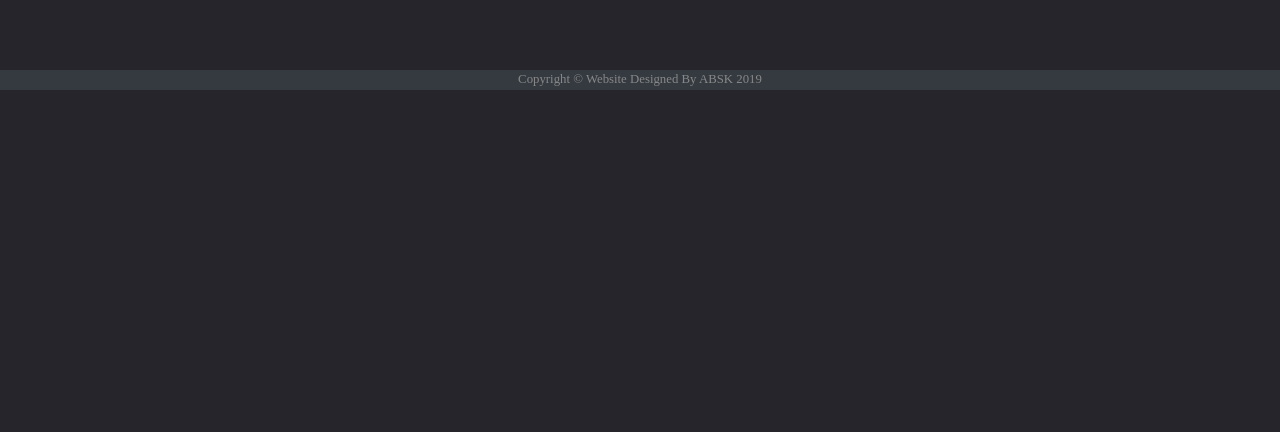
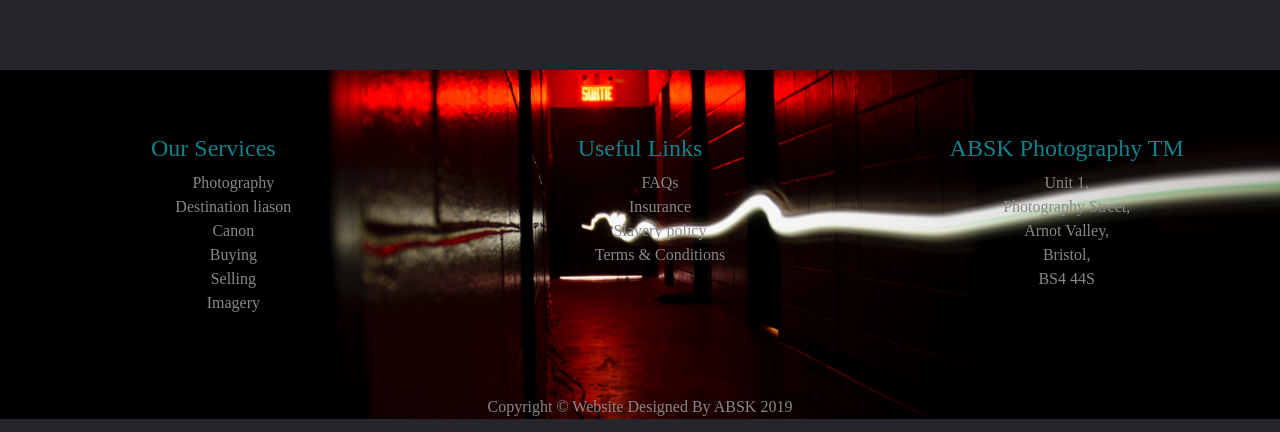
Before and after one commit to helenodia/absk, a website: page contact.html in a window 1280 px wide. Shown: the part 1909-2341 px from the top of the page. Before the commit the page ends 2015 px from the top, so only its background shows below. Drawn offline with Linux system fonts and the light colour scheme; a web font is replaced by a local one.

Commit message:
updating footers

```diff
--- a/contact.html
+++ b/contact.html
@@ -119,11 +119,40 @@
 
 <!-- FOOTER ================================================== -->
 
-   <footer class="bg-dark small text-center text-white-50">
-      <div class="container">
-          <p>Copyright &copy; Website Designed By ABSK 2019</p>
-      </div>
-  </footer>
+
+  <div class="footer-bg container-fluid">
+    <footer class="text-center">
+      <div class="row container-text-padding">
+        <div class="col-sm text-center">
+          <h4>Our Services</h4>
+          <ul>
+              <li>Photography</li>
+              <li>Destination liason</li>
+              <li>Canon</li>
+              <li>Buying</li>
+              <li>Selling</li>
+              <li>Imagery</li>
+            </ul>
+        </div>
+          <div class="col-sm text-center">
+            <h4>Useful Links</h4>
+            <ul>
+              <li><a href="#">FAQs</a></li>
+              <li><a href="#">Insurance</a></li>
+              <li><a href="#">Slavery policy</a></li>
+              <li><a href="#">Terms & Conditions</a></li>
+            </ul>
+          </div>
+          <div class="col-sm text-center">
+            <h4>ABSK Photography TM</h4>
+          <p>Unit 1,<br>Photography Street,<br> Arnot Valley,<br> Bristol, <br>BS4 44S</p>
+          </div>
+        </div>
+        <div class="container">
+            <p>Copyright &copy; Website Designed By ABSK 2019</p>
+        </div>
+    </footer>
+  </div>
 
   <script src="./dist/all.min.js"></script>
   </div>
```
Also changed, not shown: gallery.html (+34 -8 lines).
